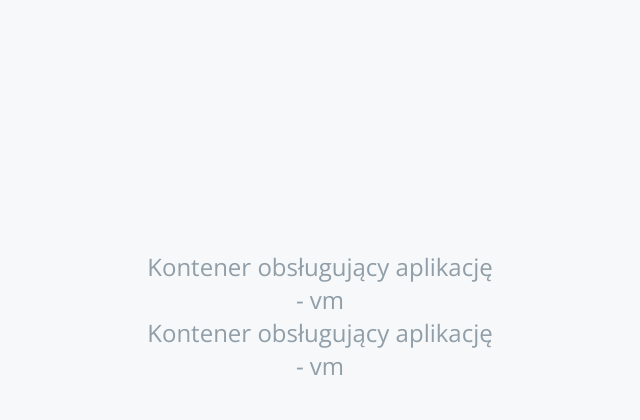
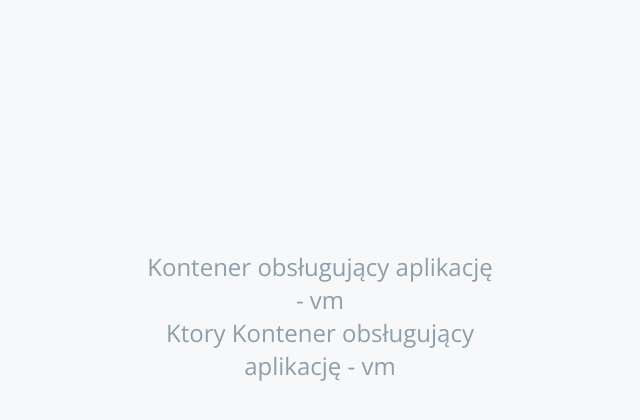
Before and after one commit to openshift-pipelines/vote-ui, a Flask app: page / in a window 1280 px wide. Shown: the part 318-738 px from the top of the page, without its empty margins (320-960 px from the left). Run offline with Flask 2, Linux system fonts and the light colour scheme; some libraries are stand-ins or nearby versions.

Commit message:
push to master

```diff
--- a/templates/index.html
+++ b/templates/index.html
@@ -27,7 +27,7 @@
         <div id="hostname">
          Kontener obsługujący aplikację - {{hostname}}
          <br>
-         Kontener obsługujący aplikację - {{hostname}}
+         Ktory Kontener obsługujący aplikację - {{hostname}}
         </div>
       </div>
     </div>
```
